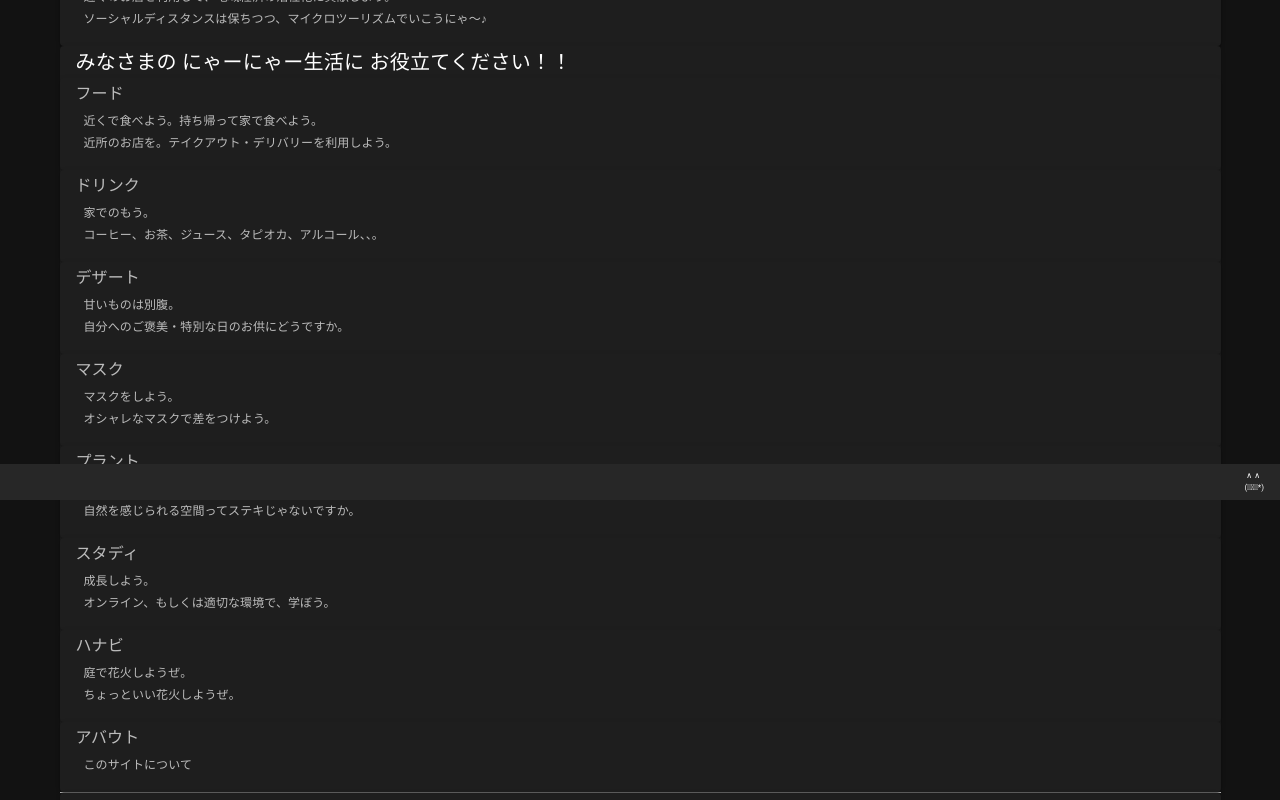
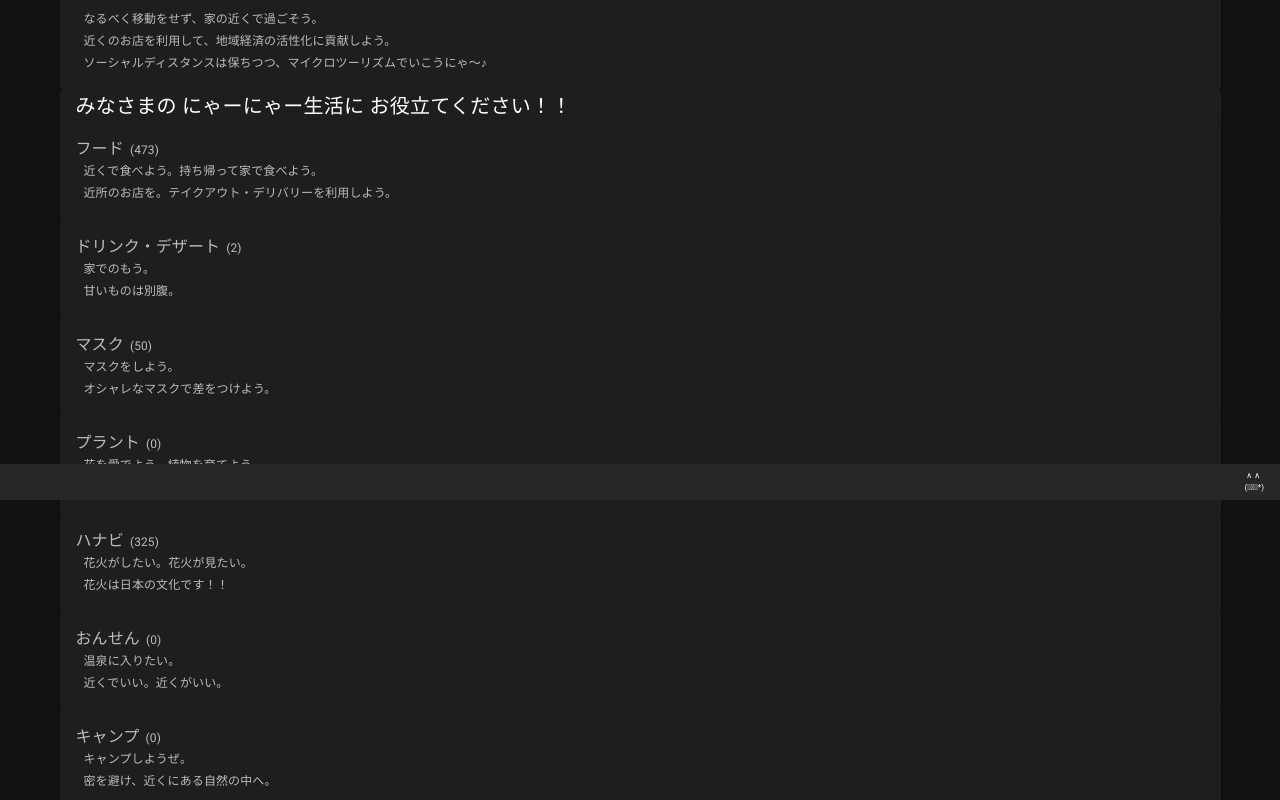
Before and after one commit to ww2or3ww/near-near-map-web, a Nuxt app: page / in a window 1280 px wide. Shown: the part 300-1100 px from the top of the page. Built offline with nearby package versions, Linux system fonts and the light colour scheme; a web font is replaced by a local one.

Commit message:
refactoring

```diff
--- a/assets/locales/ja.json
+++ b/assets/locales/ja.json
@@ -41,14 +41,9 @@
         "text_2": "近所のお店を。テイクアウト・デリバリーを利用しよう。"
       },
       {
-        "title": "ドリンク",
+        "title": "ドリンク・デザート",
         "text_1": "家でのもう。",
-        "text_2": "コーヒー、お茶、ジュース、タピオカ、アルコール、、。"
-      },
-      {
-        "title": "デザート",
-        "text_1": "甘いものは別腹。",
-        "text_2": "自分へのご褒美・特別な日のお供にどうですか。"
+        "text_2": "甘いものは別腹。"
       },
       {
         "title": "マスク",
@@ -61,14 +56,19 @@
         "text_2": "自然を感じられる空間ってステキじゃないですか。"
       },
       {
-        "title": "スタディ",
-        "text_1": "成長しよう。",
-        "text_2": "オンライン、もしくは適切な環境で、学ぼう。"
+        "title": "ハナビ",
+        "text_1": "花火がしたい。花火が見たい。",
+        "text_2": "花火は日本の文化です！！"
       },
       {
-        "title": "ハナビ",
-        "text_1": "庭で花火しようぜ。",
-        "text_2": "ちょっといい花火しようぜ。"
+        "title": "おんせん",
+        "text_1": "温泉に入りたい。",
+        "text_2": "近くでいい。近くがいい。"
+      },
+      {
+        "title": "キャンプ",
+        "text_1": "キャンプしようぜ。",
+        "text_2": "密を避け、近くにある自然の中へ。"
       },
       {
         "title": "アバウト",
--- a/components/cards/SubtitleText2ClickableCard.vue
+++ b/components/cards/SubtitleText2ClickableCard.vue
@@ -1,8 +1,11 @@
 <template>
   <v-card class="card-content" @click.stop="$emit('click')">
-    <v-card-subtitle>
-      <p class="p-card-subtitle" style="margin: 0px;">
+    <v-card-subtitle style="padding-bottom: 0px;">
+      <p class="p-card-subtitle" style="margin: 0px; padding: 0px;">
         {{ subtitle }}
+      </p>
+      <p class="p-card-subtitle-count" style="margin: 0px; padding: 0px;">
+        &nbsp;&nbsp;{{ count }}
       </p>
     </v-card-subtitle>
     <v-card-text class="card-text">
@@ -30,6 +33,10 @@ export default {
       type: String,
       default: ''
     },
+    count: {
+      type: String,
+      default: ''
+    },
     link: {
       type: String,
       default: ''
@@ -45,6 +52,12 @@ export default {
   font-family: 'Nico Moji';
   font-size: 16px;
   line-height: 0px;
+  display: inline-block;
+}
+.p-card-subtitle-count {
+  font-size: 12px;
+  line-height: 0px;
+  display: inline-block;
 }
 .card-text {
   margin-left: 8px;
--- a/layouts/default.vue
+++ b/layouts/default.vue
@@ -130,10 +130,6 @@ export default {
           icon: 'mdi-coffee'
         },
         {
-          link: '/dessert',
-          icon: 'mdi-cake'
-        },
-        {
           link: '/mask',
           icon: '',
           image: require('~/assets/img/icon-mask.png')
@@ -143,12 +139,16 @@ export default {
           icon: 'mdi-flower'
         },
         {
-          link: '/study',
-          icon: 'mdi-lead-pencil'
+          link: '/fire',
+          icon: 'mdi-fire'
         },
         {
-          link: '/fire',
-          icon: 'mdi-fire'
+          link: '/study',
+          icon: 'mdi-hot-tub'
+        },
+        {
+          link: '/study',
+          icon: 'mdi-tent'
         },
         {
           link: '/about',
--- a/pages/about.vue
+++ b/pages/about.vue
@@ -110,17 +110,34 @@
           <p></p>
           <ul>
             <li class="font-card-text">
-              誰でも登録できるようにしています
+              誰でも登録・更新できるようにしています。
             </li>
           </ul>
           <p class="font-card-text" style="margin: 0px; padding-left: 24px">
             お気に入りのお店を登録してみてください。
           </p>
           <p class="font-card-text" style="margin: 0px; padding-left: 24px">
+            情報の修正・改善・追加、歓迎です。(※すぐには反映されません。)
+          </p>
+          <p class="font-card-text" style="margin: 0px; padding-left: 24px">
             ->
             <a href="https://near-near-map-manage.w2or3w.com/" target="_blank">
               Near Near Map Manage
             </a>
+          </p>
+        </v-card-text>
+
+        <v-card-title class="common-card-title">
+          <p class="common-p-card-title" style="margin: 0px;">
+            クローリング・スクレイピング
+          </p>
+        </v-card-title>
+        <v-card-text class="card-text">
+          <p class="font-card-text" style="margin: 0px;">
+            当サイトは、各種ホームページやメディアサイト様から情報を収集させていただいております。
+          </p>
+          <p class="font-card-text" style="margin: 0px;">
+            礼儀と敬意を忘れぬように努めます。
           </p>
         </v-card-text>
 
--- a/pages/index.vue
+++ b/pages/index.vue
@@ -39,6 +39,7 @@
           :subtitle="$t('index.menu[' + index + '].title')"
           :text1="$t('index.menu[' + index + '].text_1')"
           :text2="$t('index.menu[' + index + '].text_2')"
+          :count="counts[index]"
           @click="onSwitchPage(index)"
         >
         </subtitle-text2-clickable-card>
@@ -73,7 +74,9 @@ export default {
     SubtitleText2ClickableCard
   },
   data() {
-    return {}
+    return {
+      counts: ['(0)', '(473)', '(2)', '(50)', '(0)', '(325)', '(0)', '(0)', '']
+    }
   },
   methods: {
     onSwitchPage(index) {
```
Also changed, not shown: assets/locales/en.json (+13 -13 lines), assets/locales/ja-basic.json (+13 -13 lines).
